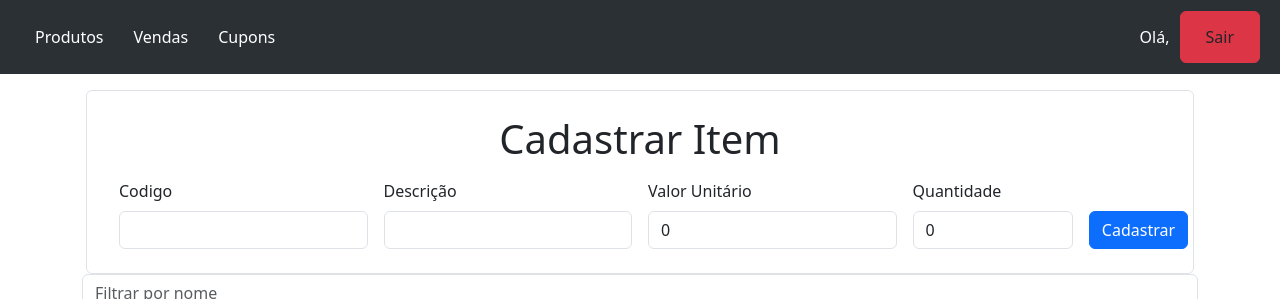
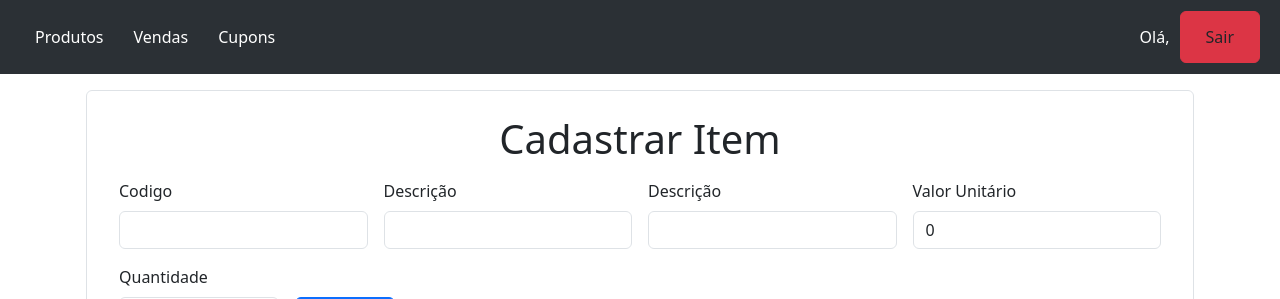
Before and after one commit to joaotacchi1/trade_sales, a React (Vite) app in the folder front/: page /produtos in a window 1280 px wide. Shown: the top 299 px of the page. Built offline with nearby package versions, Linux system fonts and the light colour scheme; no server answers; sample sign-in values are in the browser's storage.

Commit message:
consertado produtos

```diff
--- a/front/src/pages/Produtos/Produtos.tsx
+++ b/front/src/pages/Produtos/Produtos.tsx
@@ -38,6 +38,7 @@ const Produtos: React.FC = () => {
     const [description, setDescription] = useState('');
     const [unit_price, setUnit_price] = useState(0);
     const [quantity, setQuantity] = useState(0);
+    const [obs, setObs] = useState('');
 
     const handleCreateProduct = async (e: FormEvent) => {
         e.preventDefault();
@@ -46,7 +47,8 @@ const Produtos: React.FC = () => {
                 code,
                 description,
                 unit_price,
-                quantity
+                quantity,
+                obs
             };
             await api.post('/products/', data);
             console.log(data);
@@ -68,6 +70,10 @@ const Produtos: React.FC = () => {
                     <div className="col-sm-3">
                         <label htmlFor="type" className="form-label">Descrição</label>
                         <input type="text" className="form-control" id="type" value={description} onChange={(e) => setDescription(e.target.value)} />
+                    </div>
+                    <div className="col-sm-3">
+                        <label htmlFor="type" className="form-label">Descrição</label>
+                        <input type="text" className="form-control" id="type" value={obs} onChange={(e) => setObs(e.target.value)} />
                     </div>
                     <div className="col-sm-3">
                         <label htmlFor="sector" className="form-label">Valor Unitário</label>
@@ -108,6 +114,7 @@ const Produtos: React.FC = () => {
                                         <td>{product.quantity}</td>
                                         <td>{product.unit_price}</td>
                                         <td>{product.registration_date}</td>
+                                        <td>{product.obs}</td>
                                         <td>
                                             <button className="btn btn-primary me-3" onClick={() => navigate(`/product/${product.id}`)}>Editar</button>
                                             <button className="btn btn-danger" onClick={() => handleDeleteProduct(product.id)}>Excluir</button>
--- a/front/src/types/Product.ts
+++ b/front/src/types/Product.ts
@@ -5,4 +5,5 @@ export type Product = {
     unit_price: number;
     quantity: number;
     registration_date: string;
+    obs: string;
 }
```
